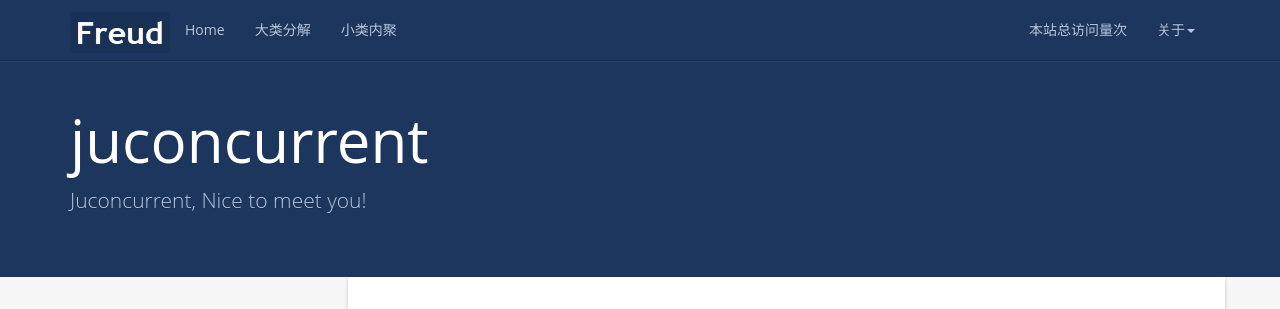
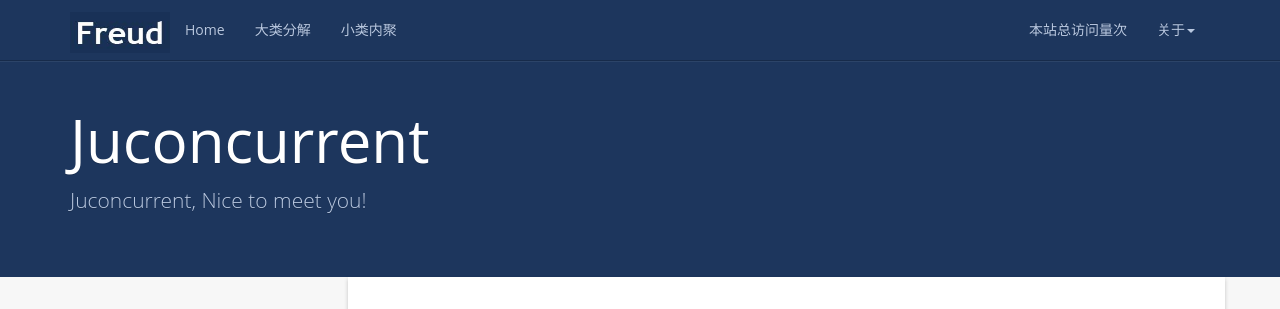
Before and after one commit to zhangfb95/zhangfb95.github.io.bak, a Jekyll site: the page built from index.html, in a window 1280 px wide and 1389 px high. Shown: the top 309 px of the window. Built offline with Jekyll 4.4.1, drawn with Linux system fonts in a browser that asks for light colours; nearby versions of some CDN libraries; a script that is not in the unit is left out; the list of posts is cut into pages by our own code; comment, search, counter and statistics services are not loaded.

Commit message:
add more things

```diff
--- a/_config.yml
+++ b/_config.yml
@@ -1,5 +1,5 @@
 # Site settings
-name: juconcurrent
+name: Juconcurrent
 email: zhangfb95@aliyun.com
 author: zhangfb95
 url: http://open.juconcurrent.com
```
